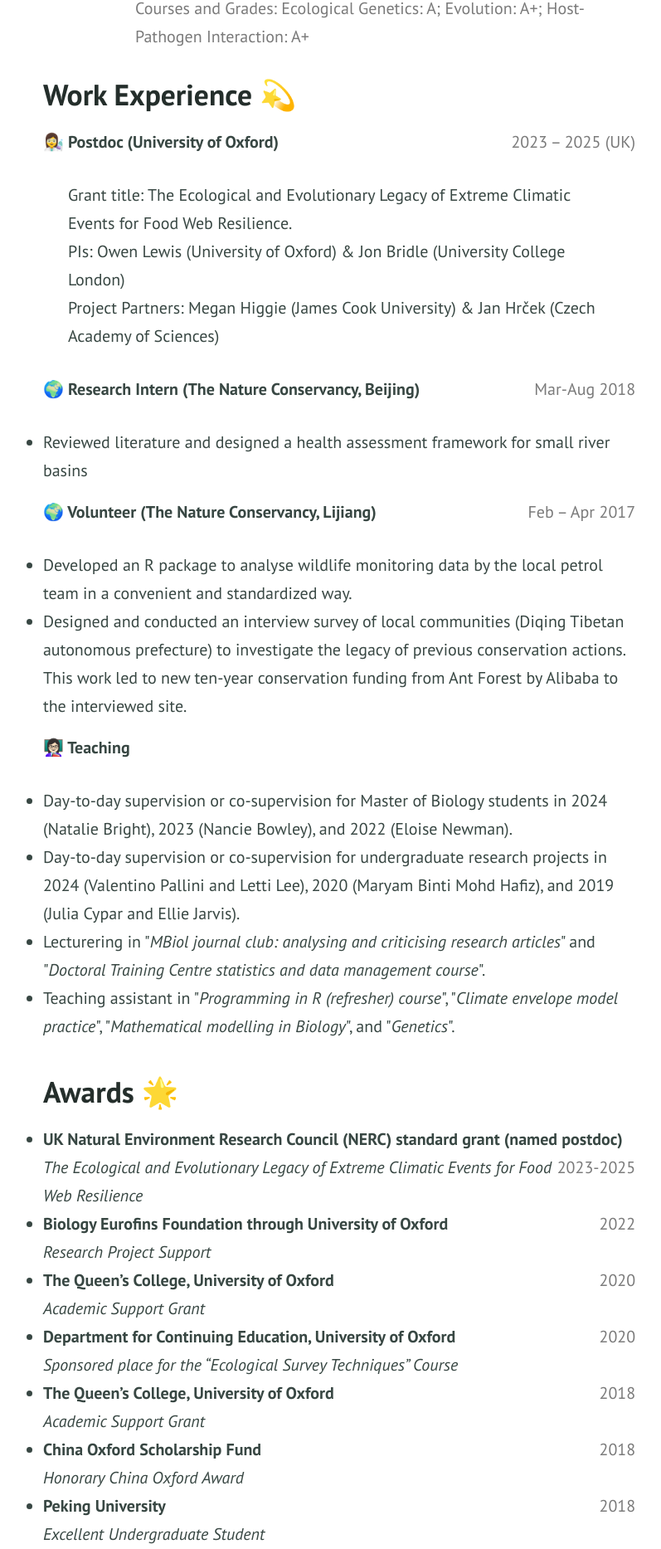
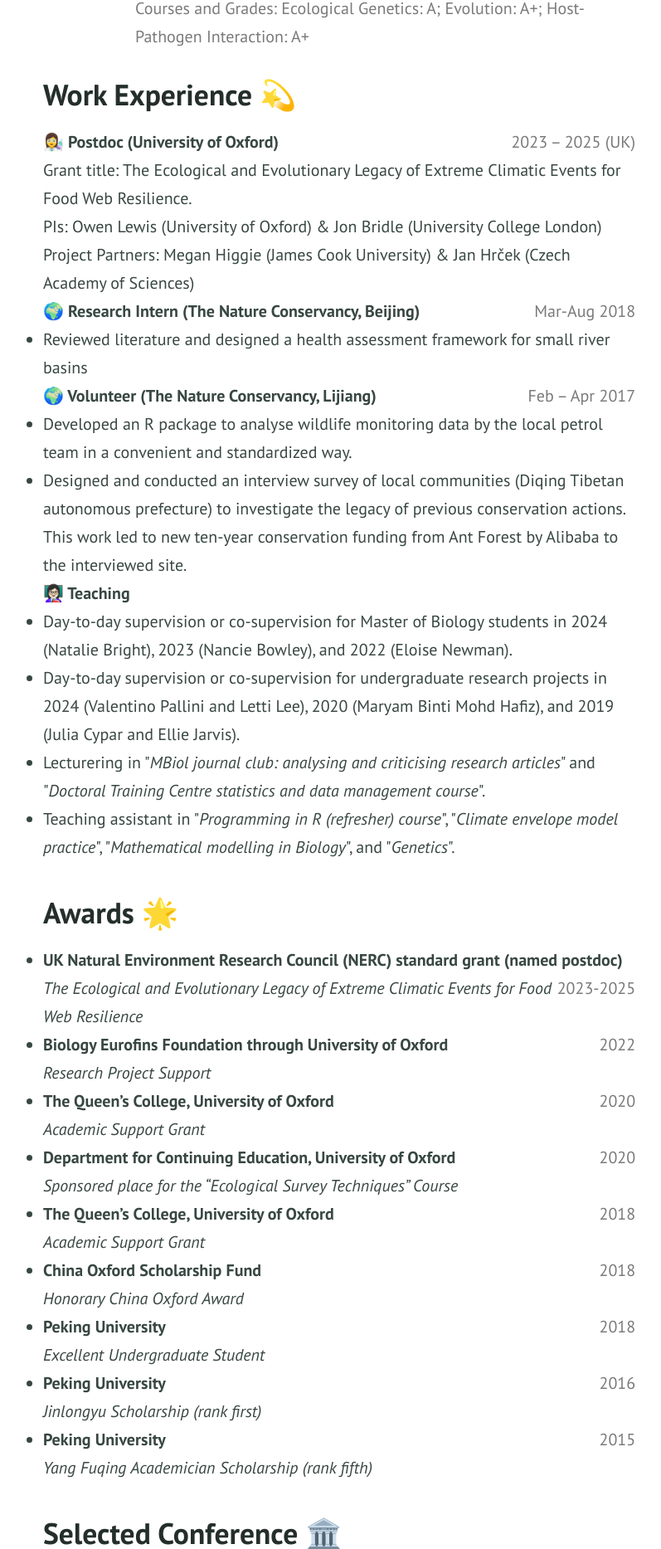
Before and after one commit to Jinlinc/jinlinc.github.io, a Jekyll site: the page built from resume.md, in a window 1280 px wide. Shown: the part 571-2438 px from the top of the page at 83% size, without its empty margins (231-1028 px from the left). Built offline with Jekyll 4.4.1, drawn with Linux system fonts in a browser that asks for light colours.

Commit message:
Update resume.md

```diff
--- a/resume.md
+++ b/resume.md
@@ -82,27 +82,26 @@ Download pdf version of my CV [{% include icon.html id="pdf" title="pdf" %}here]
 
 <b>👩‍🔬 Postdoc (University of Oxford)</b>
 <span style="float:right; color:#7a7a7a;">2023 – 2025 (UK)</span><br>
-<p style="margin:30px">Grant title: The Ecological and Evolutionary Legacy of Extreme Climatic Events for Food Web Resilience. <br>
+    Grant title: The Ecological and Evolutionary Legacy of Extreme Climatic Events for Food Web Resilience. <br>
     PIs: Owen Lewis (University of Oxford) & Jon Bridle (University College London) <br>
     Project Partners: Megan Higgie (James Cook University) & Jan Hrček (Czech Academy of Sciences) <br>
-</p>
+
 
 <b>🌍 Research Intern (The Nature Conservancy, Beijing)</b>
 <span style="float:right; color:#7a7a7a;">Mar-Aug 2018</span><br>
-<p style="margin:30px"><li>Reviewed literature and designed a health assessment framework for small river basins <br></li></p>
+    <li>Reviewed literature and designed a health assessment framework for small river basins <br></li>
 
 <b>🌍 Volunteer (The Nature Conservancy, Lijiang)</b>
 <span style="float:right; color:#7a7a7a;">Feb – Apr 2017</span><br>
-<p style="margin:30px"><li>Developed an R package to analyse wildlife monitoring data by the local petrol team in a convenient and standardized way. <br></li>
+    <li>Developed an R package to analyse wildlife monitoring data by the local petrol team in a convenient and standardized way. <br></li>
     <li>Designed and conducted an interview survey of local communities (Diqing Tibetan autonomous prefecture) to investigate the legacy of previous conservation actions. This work led to new ten-year conservation funding from Ant Forest by Alibaba to the interviewed site. <br></li>
-</p>
 
 <b>👩🏻‍🏫 Teaching</b><br>
-<p style="margin:30px"><li>Day-to-day supervision or co-supervision for Master of Biology students in 2024 (Natalie Bright), 2023 (Nancie Bowley), and 2022 (Eloise Newman).<br></li>
+    <li>Day-to-day supervision or co-supervision for Master of Biology students in 2024 (Natalie Bright), 2023 (Nancie Bowley), and 2022 (Eloise Newman).<br></li>
     <li>Day-to-day supervision or co-supervision for undergraduate research projects in 2024 (Valentino Pallini and Letti Lee), 2020 (Maryam Binti Mohd Hafiz), and 2019 (Julia Cypar and Ellie Jarvis).<br></li>
     <li>Lecturering in "<i>MBiol journal club: analysing and criticising research articles</i>" and "<i>Doctoral Training Centre statistics and data management course</i>". <br></li>
     <li>Teaching assistant in "<i>Programming in R (refresher) course</i>", "<i>Climate envelope model practice</i>", "<i>Mathematical modelling in Biology</i>", and "<i>Genetics</i>". <br></li>
-</p>
+
 </ul>
 
 
```
